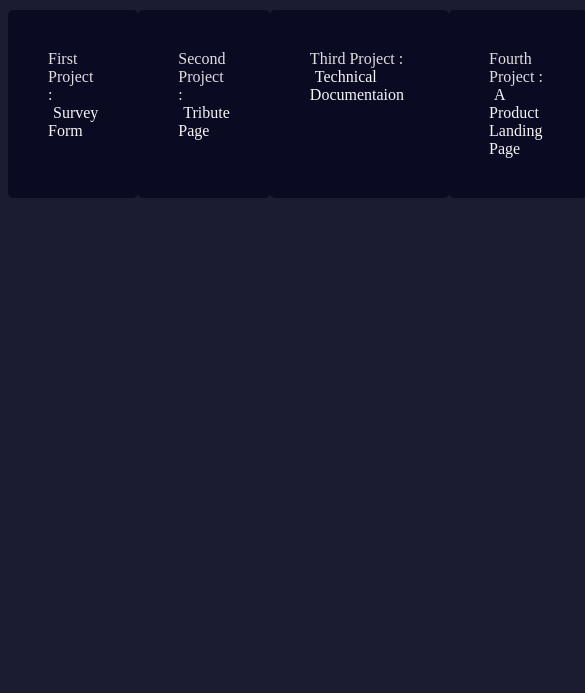
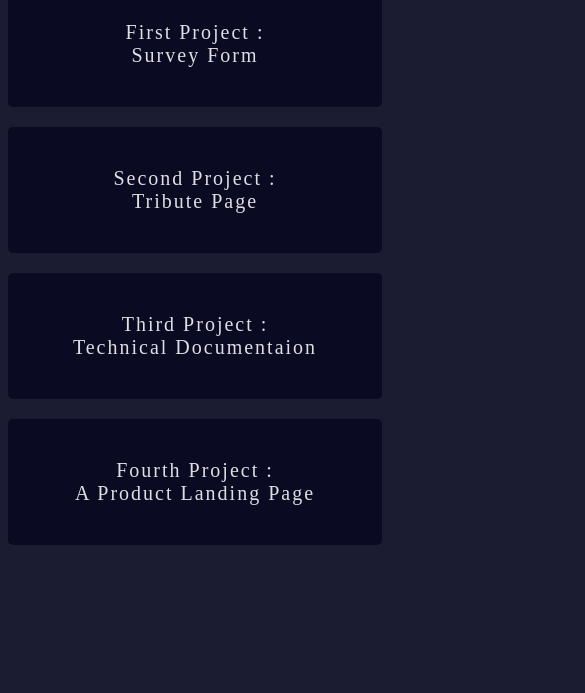
Before and after one commit to tarekelkanaria/freeCodeCamp-projects, a plain HTML site: page index.html in a window 390 px wide. Shown: the part 151-844 px from the top of the page, 585 px wide, since content can reach past the window. Drawn offline with Linux system fonts and the light colour scheme.

Commit message:
Update homepage

```diff
--- a/index.html
+++ b/index.html
@@ -26,26 +26,56 @@
       }
       .projects {
         width: 80%;
+        margin: auto;
         display: flex;
         justify-content: space-around;
+        gap: 20px;
       }
       .project {
+        display: block;
         background-color: #0a0a23;
-        padding: 40px;
+        padding: 40px 10px;
+        font-size: 20px;
+        letter-spacing: 2px;
         color: #dfdfe2;
         border-radius: 5px;
+        max-width: 100%;
+        overflow: hidden;
+      }
+      .project p {
+        margin: 0;
       }
       .project:hover {
         background-color: #3b3b4f;
+        color: #f1be32;
       }
-      .project:hover a {
+      .project:hover p {
         background-color: #1b1b32;
-        color: #f1be32;
       }
       a {
         text-decoration: none;
         color: #f5f6f7;
-        padding: 5px;
+      }
+      @media(max-width: 575px){
+        .home-header{
+          flex-direction: column;
+        }
+        .projects{
+          width: 100%;
+        }
+        .project{
+          padding: 40px 5px;
+          text-align: center;
+        }
+        .project p {
+        white-space: nowrap;
+        text-overflow: ellipsis;
+      }
+      }
+      @media(max-width:768px) {
+        .projects{
+          flex-direction: column;
+        }
       }
     </style>
   </head>
@@ -59,20 +89,22 @@
       <h1 class="title">freeCodeCamp Projects</h1>
     </header>
     <section class="projects">
-      <p class="project">
-        First Project : <a href="Survey Form/index.html">Survey Form</a>
-      </p>
-      <p class="project">
-        Second Project : <a href="Tribute Page/index.html">Tribute Page</a>
-      </p>
-      <p class="project">
-        Third Project :
-        <a href="technical-documentation/index.html">Technical Documentaion</a>
-      </p>
-      <p class="project">
-        Fourth Project :
-        <a href="product-landing-page/index.html">A Product Landing Page</a>
-      </p>
+    <a href="Survey Form/index.html" class="project">
+        <p>First Project : </p>
+        <p>Survey Form</p>
+    </a>
+    <a href="Tribute Page/index.html" class="project">
+      <p>Second Project : </p>
+        <p>Tribute Page</p>
+    </a>
+    <a href="technical-documentation/index.html" class="project">
+      <p>Third Project :</p>
+        <p>Technical Documentaion</p>
+    </a>
+    <a href="product-landing-page/index.html" class="project">
+      <p>Fourth Project : </p>
+       <p> A Product Landing Page</p>
+    </a>
     </section>
   </body>
 </html>
```
